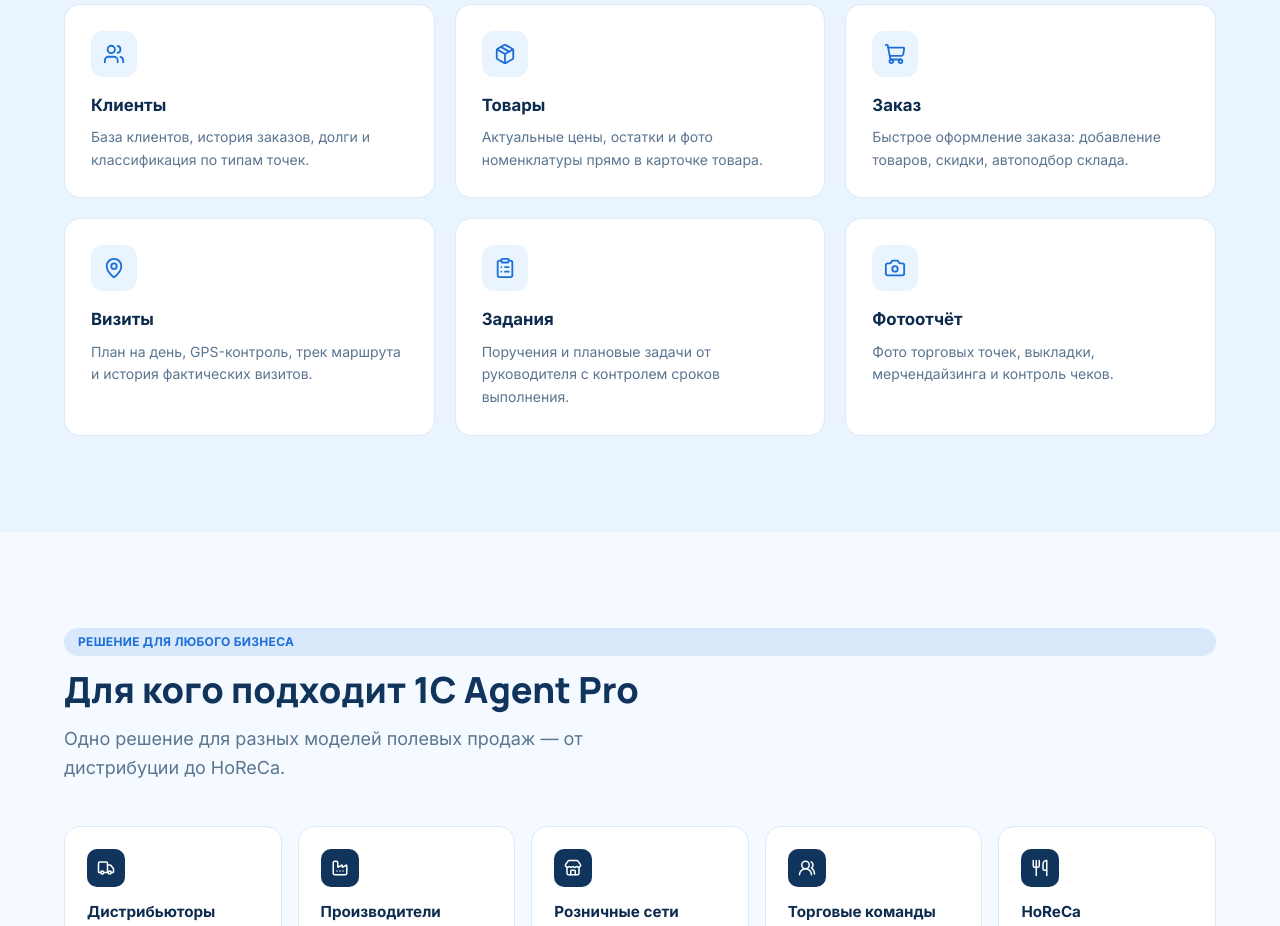
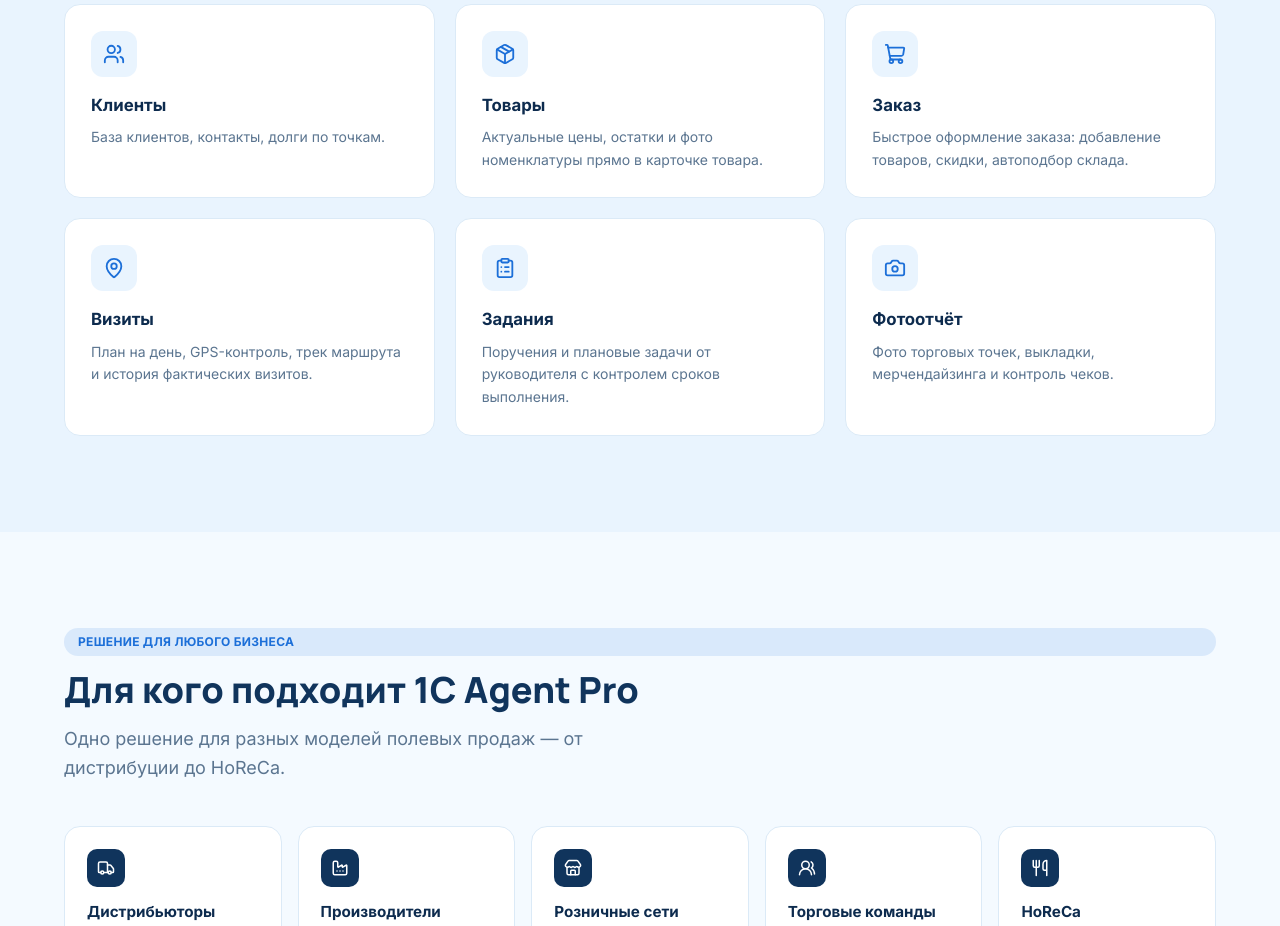
Before and after one commit to Shodikulzoda/1c-agent-pro-website, a Next.js app: page / in a window 1280 px wide. Shown: the part 2740-3666 px from the top of the page. Built offline with nearby package versions, Linux system fonts and the light colour scheme; no server answers.

Commit message:
fix: update Клиенты feature description

```diff
--- a/src/content/site.ts
+++ b/src/content/site.ts
@@ -182,7 +182,7 @@
       icon: "users",
       title: "Клиенты",
       description:
-        "База клиентов, история заказов, долги и классификация по типам точек.",
+        "База клиентов, контакты, долги по точкам.",
     },
     {
       icon: "package",
```
